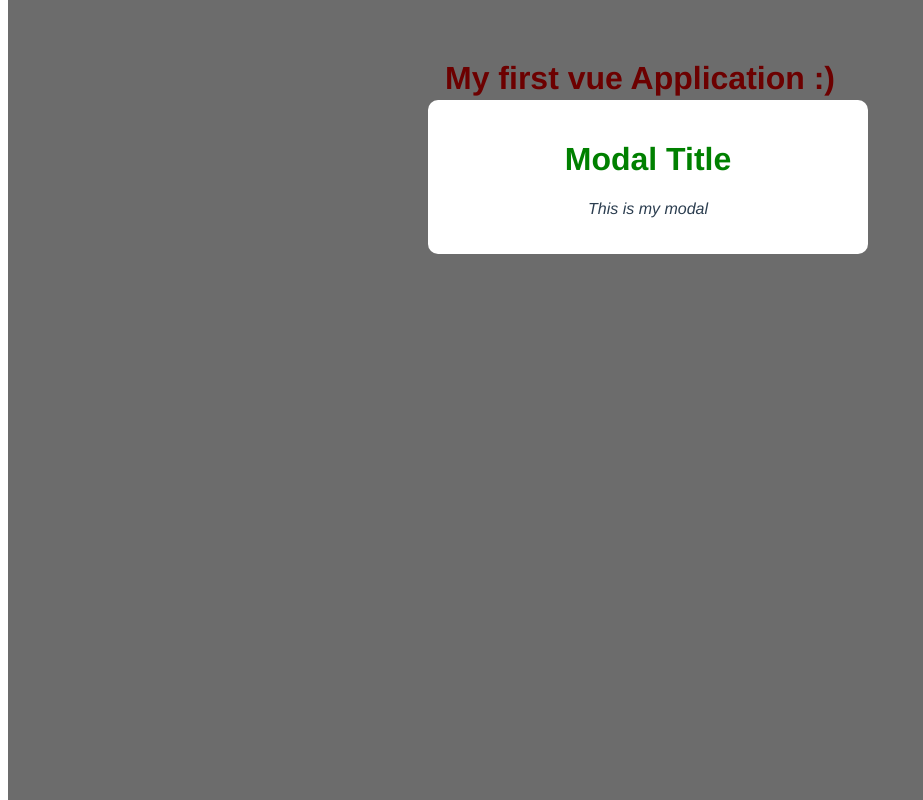
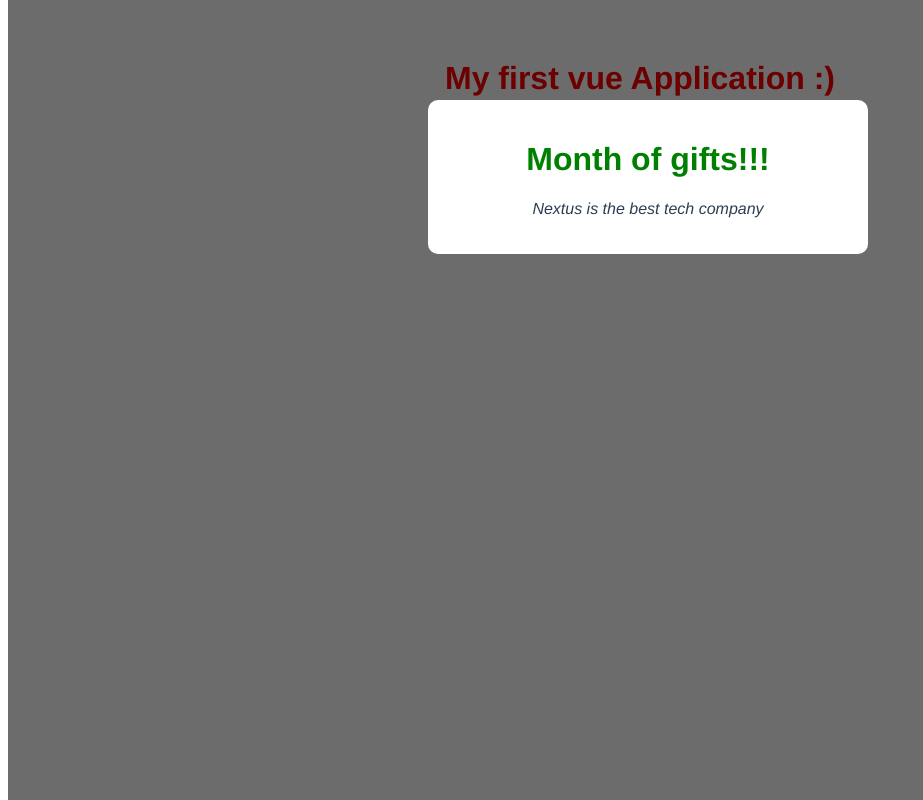
Before and after one commit to kiboma2021/VueCLI, a Vue app: page / in a window 1280 px wide. Shown: the whole page, without its empty margins (0-923 px from the left). Built offline with nearby package versions, Linux system fonts and the light colour scheme.

Commit message:
Register the and diplay the prop

```diff
--- a/src/App.vue
+++ b/src/App.vue
@@ -1,7 +1,7 @@
 <template>
   <h1>{{title}}</h1>
 
-  <Modal header="Month of gifts!!!"/>
+  <Modal header="Month of gifts!!!" modalmsg="Nextus is the best tech company" />
 
 </template>
 
--- a/src/components/Modal.vue
+++ b/src/components/Modal.vue
@@ -1,15 +1,15 @@
 <template>
     <div class="backdrop">
         <div class="modal">
-            <h1>Modal Title </h1>
-            <p>This is my modal</p>
+            <h1>{{header}} </h1>
+            <p>{{ modalmsg }}</p>
         </div>
     </div>
 </template>
 
 <script>
 export default {
-    props: ['header']
+    props: ['header','modalmsg']
 }
 </script>
 
```
